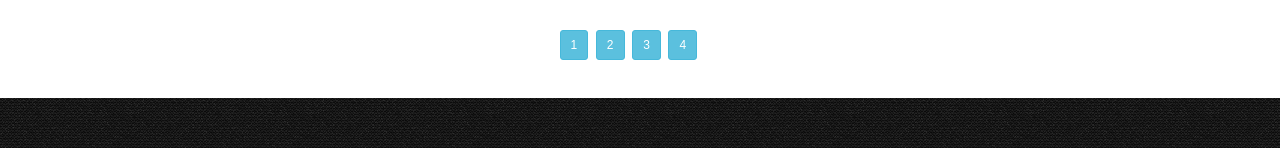
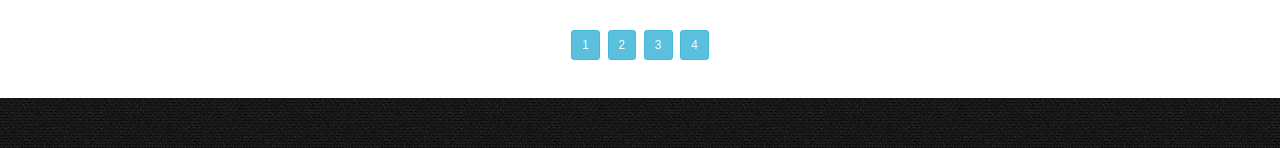
Before and after one commit to hpsmehra/hpsmehra.github.io, a plain HTML site: page portfolio.html in a window 1280 px wide. Shown: the part 1795-1943 px from the top of the page. Drawn offline with Linux system fonts and the light colour scheme.

Commit message:
Add files via upload

```diff
--- a/portfolio.html
+++ b/portfolio.html
@@ -14,6 +14,7 @@
     <script src="js/backtotop.js"></script>
 
     <link href="css/Applied.css" rel="stylesheet" />
+    <meta name="viewport" content="width=device-width, initial-scale=1">
     <script>
         $(document).ready(function () {
             //$('.all').addClass('active');
@@ -26,11 +27,11 @@
 
             })
 
-            $('#allapp').click(function () { $("#customHeight").addClass('customHeight'); $('.allapp').show(); $('.numbers').show(); $('#1').trigger('click'); $('#W1').text('Project #4'); $('#W2').text('Project #5'); $('#S1').text('Project #6'); $('#S2').text('Project #7'); $('#W3').text('Project #8'); $('#W4').text('Project #9'); $('#S3').text('Project #10'); $('#S4').text('Project #11'); $('#S5').text('Project #12'); $('#S6').text('Project #13'); $('#O1').text('Project #14'); $('#O2').text('Project #15'); $('#O3').text('Project #16'); });
-            $('#website').click(function () { $("#customHeight").addClass('customHeight'); $('.allapp').hide(); $('.website').show(); $('.numbers').hide(); $('#W1').text('Project #1'); $('#W2').text('Project #2'); $('#W3').text('Project #3'); $('#W4').text('Project #4'); });
-            $('#software').click(function () { $("#customHeight").removeClass('customHeight'); $('.allapp').hide(); $('.software').show(); $('.numbers').hide(); $('#S1').text('Project #4'); $('#S2').text('Project #5'); $('#S3').text('Project #6'); $('#S4').text('Project #7'); $('#S5').text('Project #8'); $('#S6').text('Project #9'); });
-            $('#latest').click(function () { $("#customHeight").addClass('customHeight'); $('.allapp').hide(); $('.latest').show(); $('.numbers').hide(); });
-            $('#others').click(function () { $("#customHeight").addClass('customHeight'); $('.allapp').hide(); $('.others').show(); $('.numbers').hide(); $('#O1').text('Project #1'); $('#O2').text('Project #2'); $('#O3').text('Project #3'); });
+            $('#allapp').click(function () { $('.allapp').show(); $('.numbers').show(); $('#1').trigger('click'); $('#W1').text('Project #4'); $('#W2').text('Project #5'); $('#S1').text('Project #6'); $('#S2').text('Project #7'); $('#W3').text('Project #8'); $('#W4').text('Project #9'); $('#S3').text('Project #10'); $('#S4').text('Project #11'); $('#S5').text('Project #12'); $('#S6').text('Project #13'); $('#O1').text('Project #14'); $('#O2').text('Project #15'); $('#O3').text('Project #16'); });
+            $('#website').click(function () { $('.allapp').hide(); $('.website').show(); $('.numbers').hide(); $('#W1').text('Project #1'); $('#W2').text('Project #2'); $('#W3').text('Project #3'); $('#W4').text('Project #4'); });
+            $('#software').click(function () { $('.allapp').hide(); $('.software').show(); $('.numbers').hide(); $('#S1').text('Project #4'); $('#S2').text('Project #5'); $('#S3').text('Project #6'); $('#S4').text('Project #7'); $('#S5').text('Project #8'); $('#S6').text('Project #9'); });
+            $('#latest').click(function () { $('.allapp').hide(); $('.latest').show(); $('.numbers').hide(); });
+            $('#others').click(function () { $('.allapp').hide(); $('.others').show(); $('.numbers').hide(); $('#O1').text('Project #1'); $('#O2').text('Project #2'); $('#O3').text('Project #3'); });
             $('#1').click(function () { $('.allapp').hide(); $('.count1').show();  });
             $('#2').click(function () { $('.allapp').hide(); $('.count2').show() });
             $('#3').click(function () { $('.allapp').hide(); $('.count3').show() });
@@ -42,15 +43,13 @@
         .desc {
             text-align: justify;
     font-family: initial;}
-        .customHeight{
-            height:1316px;
-        }
+
     </style>
 
 </head>
 <body>
     <form>
-        <div id="customHeight">
+        <div>
             <div class="row" style="background-color:rgba(211, 211, 211, 0.15);">
                 <div class="col-md-6 col-sm-6">
                     <a class="navbar-brand topnav" href="#" style="margin-top:-2%">
@@ -371,8 +370,8 @@
 
 
                 </div>
-                <div class="row numbers">
-                    <div style="float:right; margin-bottom:3%" class="col-md-7 col-sm-12">
+                <div class="row numbers" style="text-align:center;">
+                    <div style=" margin-bottom:3%" class="col-sm-12">
                         <ul class="project-feed-filter">
                             <li><a id="1" href="#" class="btn btn-sm btn-info">1</a></li>
                             <li><a id="2" href="#" class="btn btn-sm btn-info">2</a></li>
```
Also changed, not shown: About.html (+1 -0 lines).
